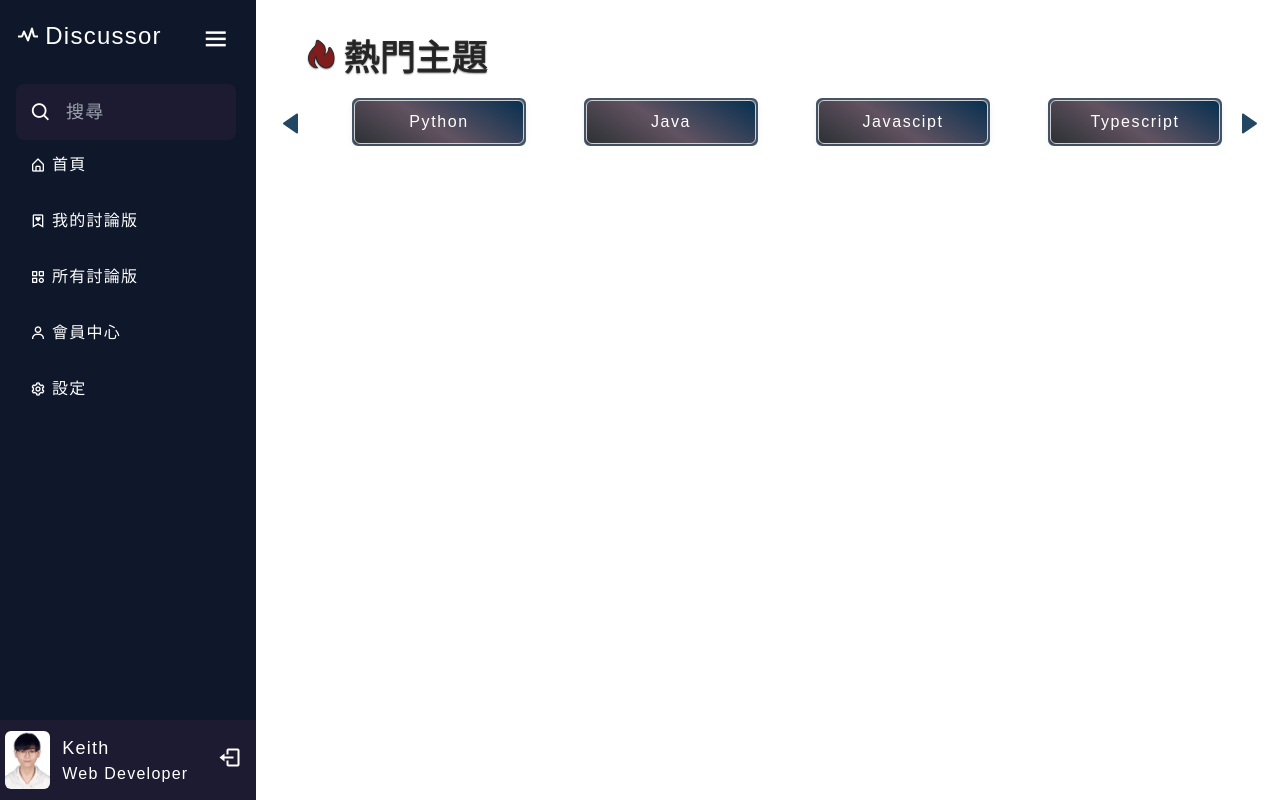
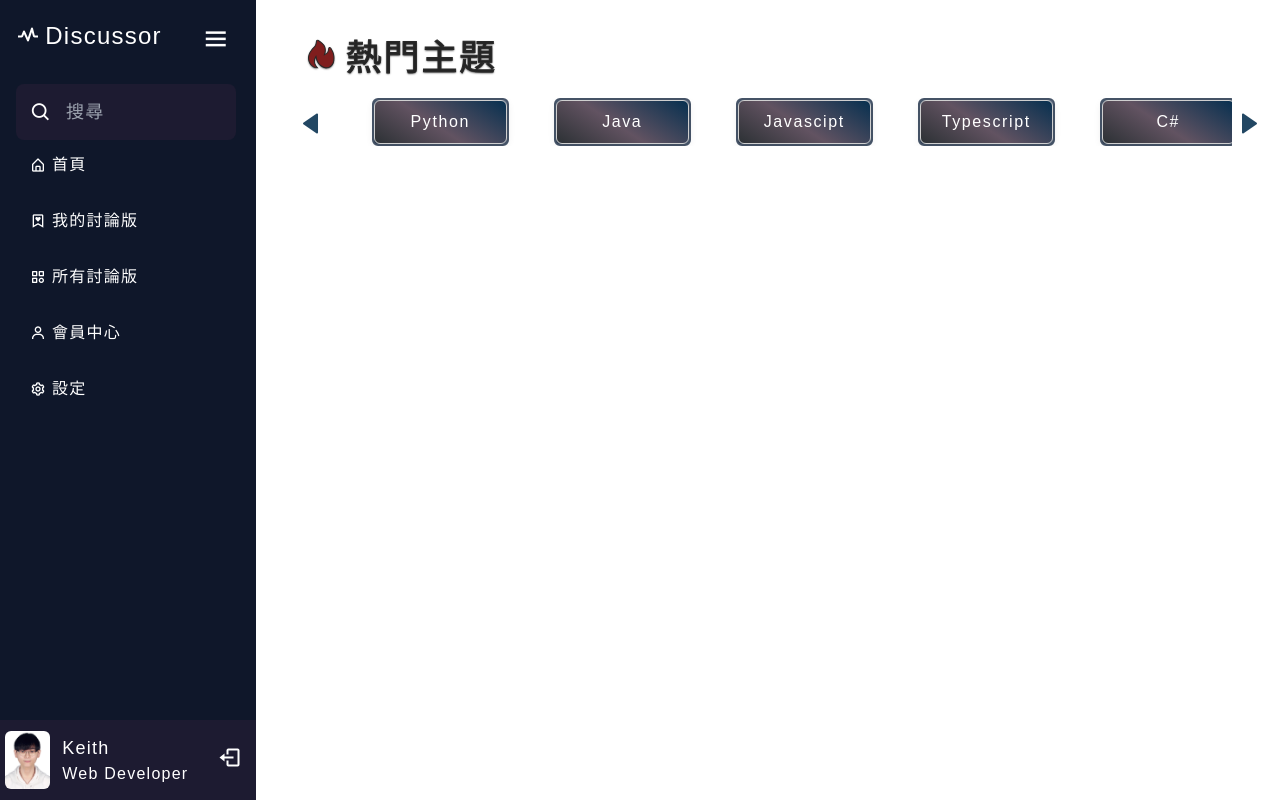
Before and after one commit to Hikariyen881230/discussor, a Next.js app: page / in a window 1280 px wide. Built offline with nearby package versions, Linux system fonts and the light colour scheme.

Commit message:
[ fix ]調正css及rwd

```diff
--- a/src/app/components/Card/Card.tsx
+++ b/src/app/components/Card/Card.tsx
@@ -6,7 +6,7 @@ const Card = (props: cardProps) => {
   const { topic, url } = props
 
   return (
-    <div className="bg-gradient-to-bl from-slate-500 to-slate-700 w-3/4 rounded-md h-12 relative left-12 transition ease-in duration-200 border-2 border-slate-600">
+    <div className="bg-gradient-to-bl from-slate-500 to-slate-700 w-full sm:w-3/4 rounded-md h-12 relative sm:left-12 transition ease-in duration-200 border-2 border-slate-600">
       <Link
         className="card text-md card-topics w-full h-full flex items-center justify-center tracking-widest text-white"
         href={url as string}
--- a/src/app/components/Sidemenu/Sidemenu.tsx
+++ b/src/app/components/Sidemenu/Sidemenu.tsx
@@ -19,7 +19,7 @@ const SideMenu: React.FC = () => {
 
   return (
     <div
-      className={`sidebar relative h-screen px-4 py-2 bg-slate-900 ${
+      className={`sidebar absolute z-50 sm:relative h-screen px-4 py-2 bg-slate-900 ${
         !collapse ? 'active' : ''
       }`}
     >
--- a/src/app/components/Topics/Topics.tsx
+++ b/src/app/components/Topics/Topics.tsx
@@ -83,14 +83,14 @@ const Topics: React.FC = () => {
     dots: false,
     infinite: false,
     speed: 400,
-    slidesToShow: 4,
+    slidesToShow: 5,
     nextArrow: <NextArrow />,
     prevArrow: <PrevArrow />,
-    slidesToScroll: 4,
+    slidesToScroll: 5,
     initialSlide: 0,
     responsive: [
       {
-        breakpoint: 1024,
+        breakpoint: 1200,
         settings: {
           slidesToShow: 3,
           slidesToScroll: 3,
@@ -99,15 +99,16 @@ const Topics: React.FC = () => {
         },
       },
       {
-        breakpoint: 600,
+        breakpoint: 960,
         settings: {
           slidesToShow: 2,
           slidesToScroll: 2,
-          initialSlide: 2,
+          infinite: true,
+          dots: false,
         },
       },
       {
-        breakpoint: 480,
+        breakpoint: 640,
         settings: {
           slidesToShow: 1,
           slidesToScroll: 1,
--- a/src/app/globals.css
+++ b/src/app/globals.css
@@ -23,9 +23,6 @@ body{
 input{
     caret-color: auto;
 }
-main{
-    overflow: auto;
-}
 /* scroll bar */
 /* width */
 ::-webkit-scrollbar {
@@ -34,6 +31,7 @@ main{
 /* Track */
 ::-webkit-scrollbar-track {
     background: #f1f1f1;
+    width: 10px;
 }
 
 /* Handle */
--- a/src/app/layout.tsx
+++ b/src/app/layout.tsx
@@ -20,10 +20,12 @@ export default function RootLayout({
           rel="stylesheet"
         />
       </head>
-      <body className="h-screen">
-        <div className="flex h-full">
+      <body className="h-screen relative">
+        <div className="flex h-full relative">
           <SideMenu />
-          <main className="flex-1 overflow-y-auto">{children}</main>
+          <main className="relative flex-1 overflow-y-scroll sm:overflow-y-auto">
+            <div className="absolute sm:static left-24">{children}</div>
+          </main>
         </div>
       </body>
     </html>
--- a/src/app/page.tsx
+++ b/src/app/page.tsx
@@ -4,15 +4,15 @@ import Topics from './components/Topics/Topics'
 
 export default function Home() {
   return (
-    <div className="container px-12 mt-9">
-      <h2 className="text-4xl font-normal topic">
+    <div className="container pl-1 md:px-12 mt-9">
+      <h2 className="text-4xl w-full font-normal topic tracking-wider">
         <i className="bx bxs-hot text-red-900 pr-1"></i>
         熱門主題
       </h2>
-      <div className="mt-5">
+      <div className="mt-5 pl-5">
         <Topics />
       </div>
-      <div className="test"></div>
+      <div className="test h-screen w-2"></div>
     </div>
   )
 }
```
